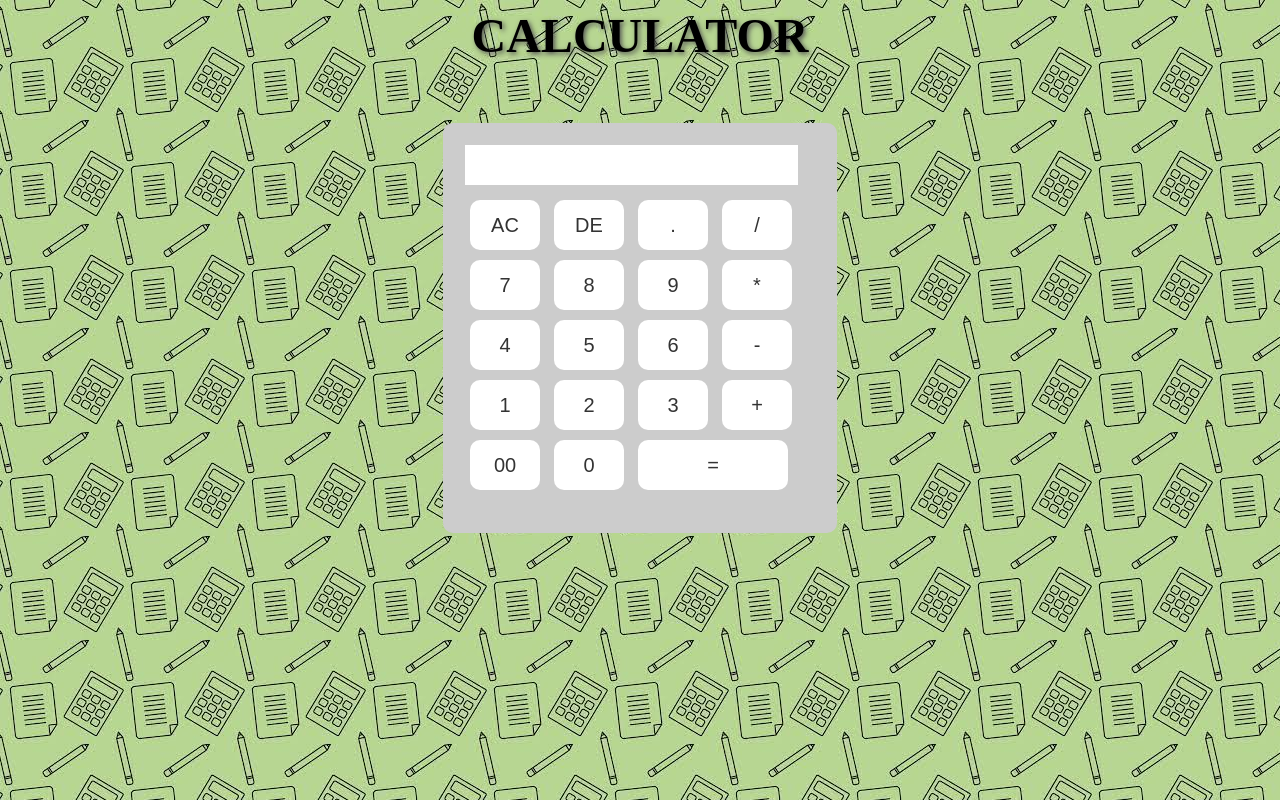
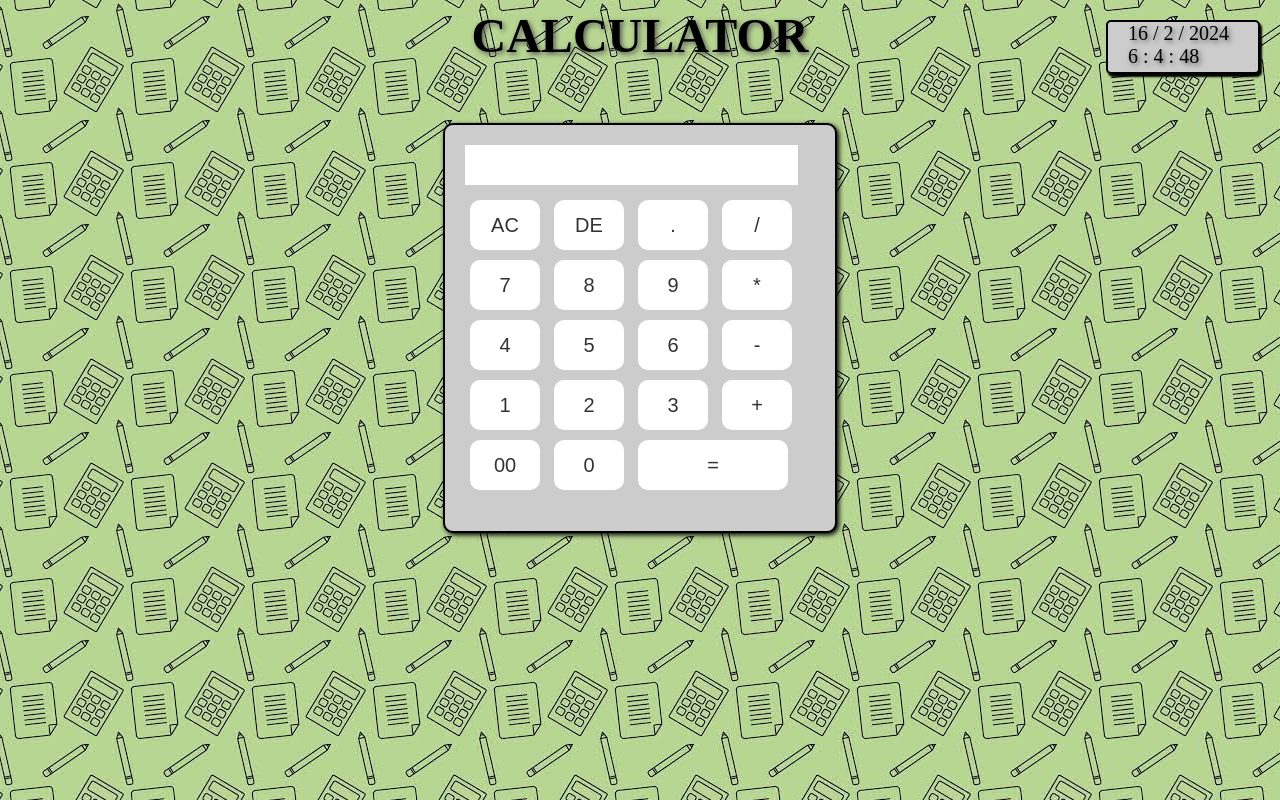
Before and after one commit to 6113poorani/Calculator, a plain HTML site: page index.html in a window 1280 px wide. Drawn offline with Linux system fonts and the light colour scheme.

Commit message:
Update index.html

```diff
--- a/index.html
+++ b/index.html
@@ -15,10 +15,11 @@
     width: 350px;
     margin: 100px auto;
     margin-top: 60px;
-    border: 2px solid#ccc;
+    border:2px solid black;
     border-radius: 10px;
     padding: 20px;
     background-color: #ccc;
+    box-shadow:2px 2px 5px black ;
 
 }
 
@@ -56,20 +57,46 @@ input[type="button"]:active {
 #equal {
     width: 150px;
 }
+.clock {
+    position: fixed;
+    top: 20px;
+    right: 20px;
+    background-color:#ccc;
+    height:50px;
+    width: 150px;
+    border-radius: 5px;
+    border:2px solid black;
+    box-shadow:2px 3px 2px black ;
 
-
-
+}
+.date{
+    margin-left:20px;
+    font-size: 20px;
+    text-shadow: 2px 2px 5px #555;
+}
 
 
         </style>
     </head>
     <body>
         <h1>CALCULATOR</h1>
+        <div class="clock">
+            <div class="date">
+
+            <span id="date"></span><br>
+
+            <span id="hour">00</span>
+            <span>:</span>
+            <span id="minute">00</span>
+            <span>:</span>
+            <span id="seconds">00</span>
+        </div>
+        </div>
 
         <div class="calc">
         <form id="forms">
         <div>
-            <input type="text" id="val" name="display" value="">
+            <input type="text"  id="display" >
         </div>
         <div>
             <input type="button" value="AC" onclick="display.value=''">
@@ -103,10 +130,33 @@ input[type="button"]:active {
     </form>
 </div>
     <script>
+         const hour=document.getElementById("hour");
+        const min=document.getElementById("minute");
+        const sec=document.getElementById("seconds");
+        const date=document.getElementById("date");
+        function clock(){
+            const newdate=new Date();
+            console.log(newdate);
+            hour.innerHTML=newdate.getHours();
+            min.innerHTML=newdate.getMinutes();
+            sec.innerHTML=newdate.getSeconds();
+
+            const year = newdate.getFullYear();
+            const month = newdate.getMonth() + 1;
+            const day = newdate.getDate();
+            date.innerHTML=`${day} / ${month} / ${year}`;
+        }
+    setInterval(clock,1000);
+
+
+
         const forms=document.getElementById("forms");
-
+        const val=document.getElementById("display");
         forms.addEventListener("click", function(event){
   event.preventDefault();
+
+  val.value=val.value;
+
 
 
 
```
